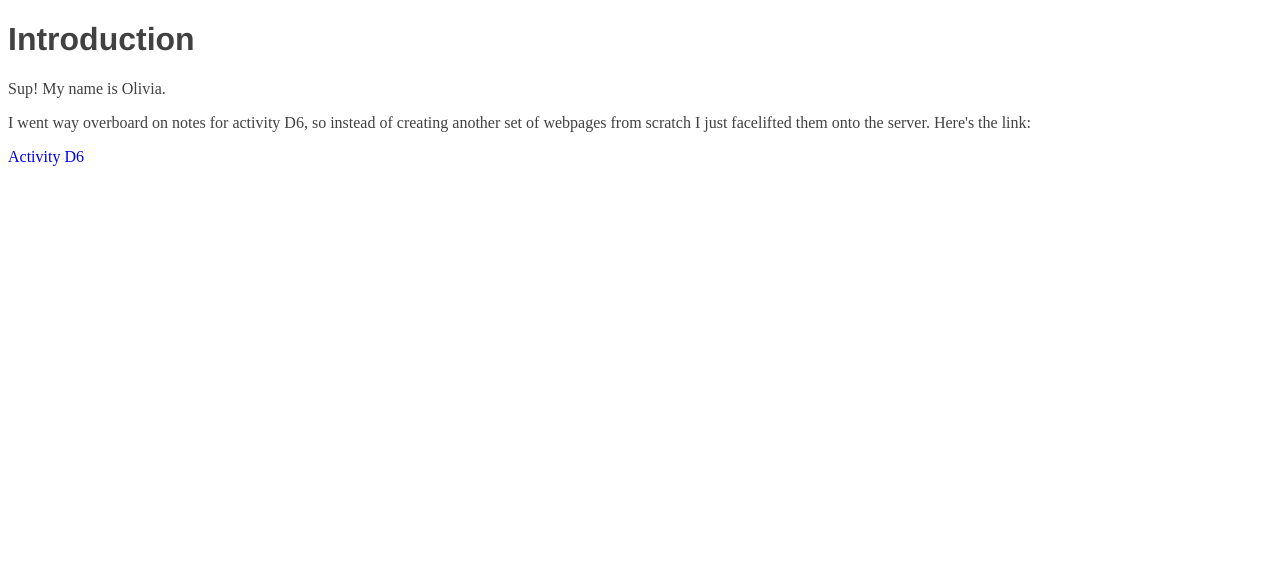
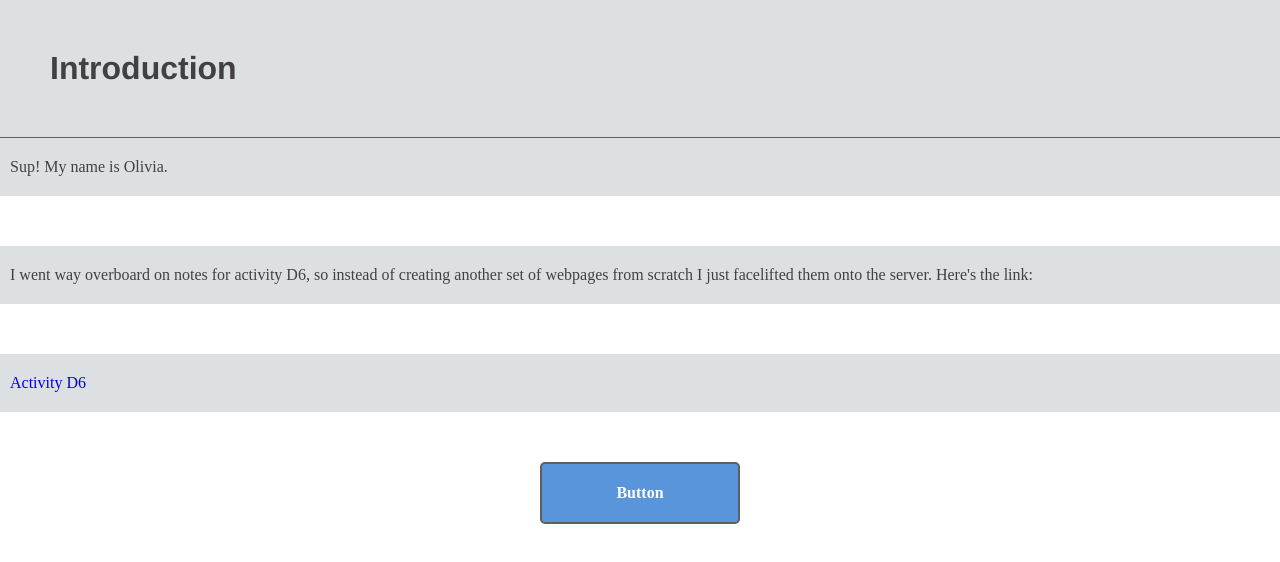
Before and after one commit to WatcherMagic/owynn-web, a plain HTML site: page index.html in a window 1280 px wide. Drawn offline with Linux system fonts and the light colour scheme.

Commit message:
more css

```diff
--- a/index.html
+++ b/index.html
@@ -12,4 +12,5 @@
 		<p><a href='basic-web-pages/basic.html'>Activity D6</a></p>
 
 	</body>
+	<div>Button</div>
 </html>
--- a/styles.css
+++ b/styles.css
@@ -1,3 +1,10 @@
+* {
+	margin: 0;
+	padding: 0;
+	box-sizing: border-box; /* converts all boxes to border-box when used with universal selector */
+
+	/* "universal: CSS selector (*) override default browser style */
+}
 body {
 	color: #414141; /* dark gray */
 	background-color: #EEEEEE /* light gray */
@@ -5,6 +12,8 @@ body {
 }
 h1 {
 	font-size: 2em; /* font is twice as big as paragraph font */
+	padding: 50px;
+	border-bottom: 1px solid #5D6063; /* border: size style color */
 }
 h2 {
 	font-size: 1.6em; /* font is 1.6 times as big as paragraph font */
@@ -21,3 +30,32 @@ ol {
 a {
 	text-decoration: none; /* removes default underline from all our links */
 }
+/*Following is for box styles*/
+h1, p {
+	background-color: #DDE0E3; /* light gray */
+}
+em, strong {
+	background-color: #B2D6FF; /* light blue */
+}
+p {
+	padding-top: 20px;
+	padding-bottom: 20px;
+	padding-left: 10px;
+	padding-right: 10px;
+	/* can be re-written as (padding: <vertical> <horizontal>) */
+	/* or: (padding: <top> <right> <bottom> <left> */
+	margin-bottom: 50px;
+}
+div {
+	color: #FFF;
+	background-color: #5995DA;
+	font-weight: bold;
+	padding: 20px;
+	text-align: center;
+	border: 2px solid #5D6063;
+	border-radius: 5px;
+
+	width: 200px;
+	box-sizing: border-box;
+	margin: 20px auto; /* Vertical Horizontal */
+}
```
